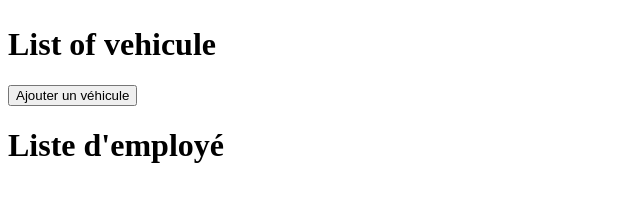
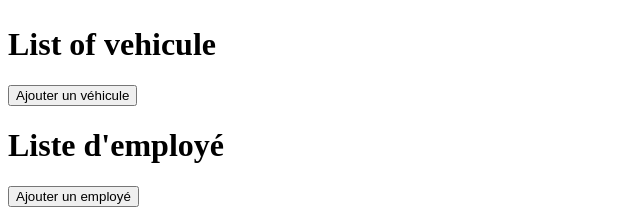
Before and after one commit to jas0nMahoux/TAP, a PHP site: page /view/admin.php in a window 1280 px wide. Shown: the part 576-800 px from the top of the page, without its empty margins (0-640 px from the left). Run offline with PHP 8.4, Linux system fonts and the light colour scheme; the template is opened without the code that fills it, so the values that code supplies are empty.

Commit message:
ajout employé

```diff
--- a/view/admin.php
+++ b/view/admin.php
@@ -22,6 +22,7 @@
             </li>
         <?php endforeach ?>
     </ul>
+    <a href="/TAP/index.php/register"><button>Ajouter un employé</button></a>
 
 </div>
 <?php $content = ob_get_clean(); ?>
```
